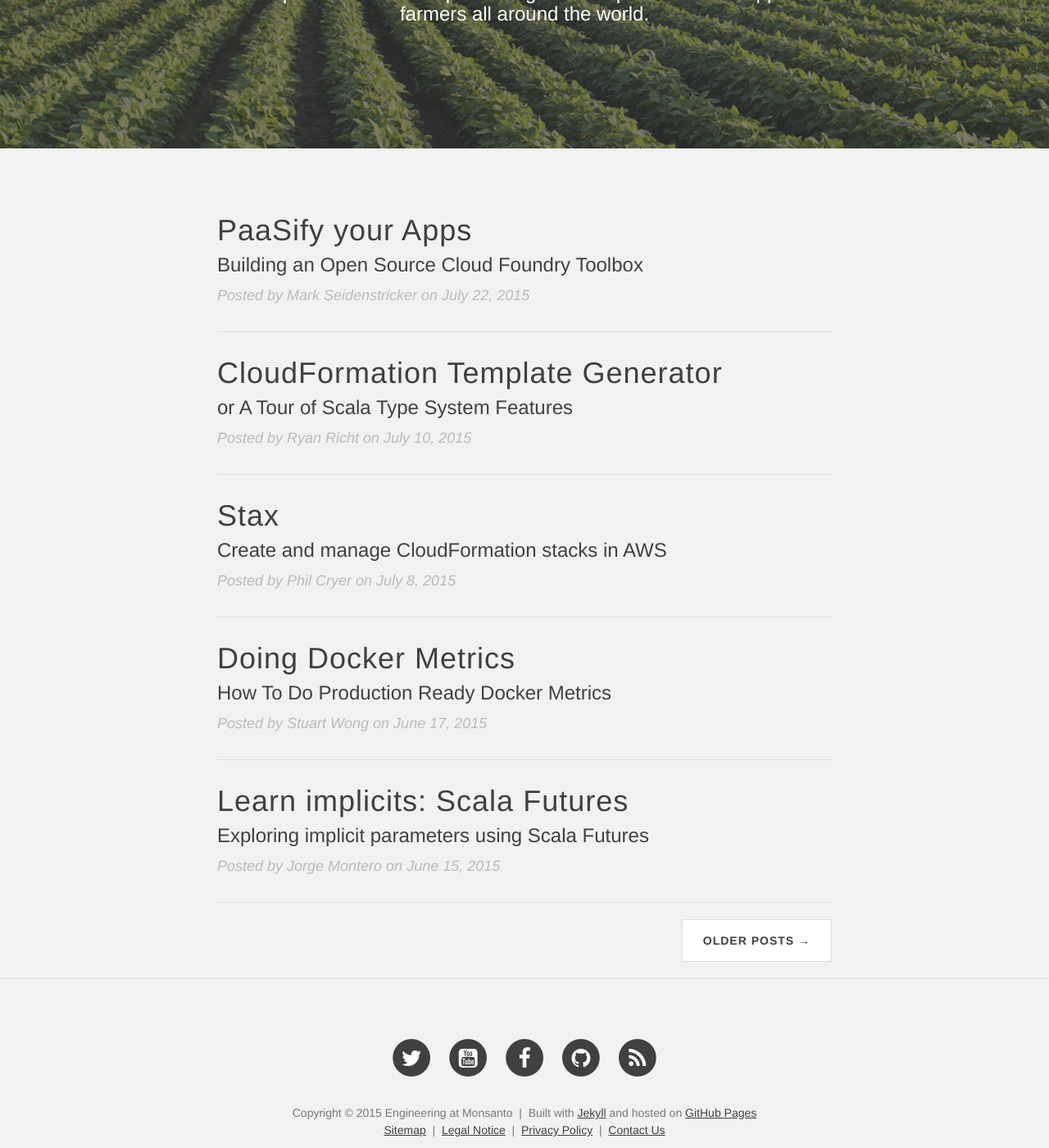
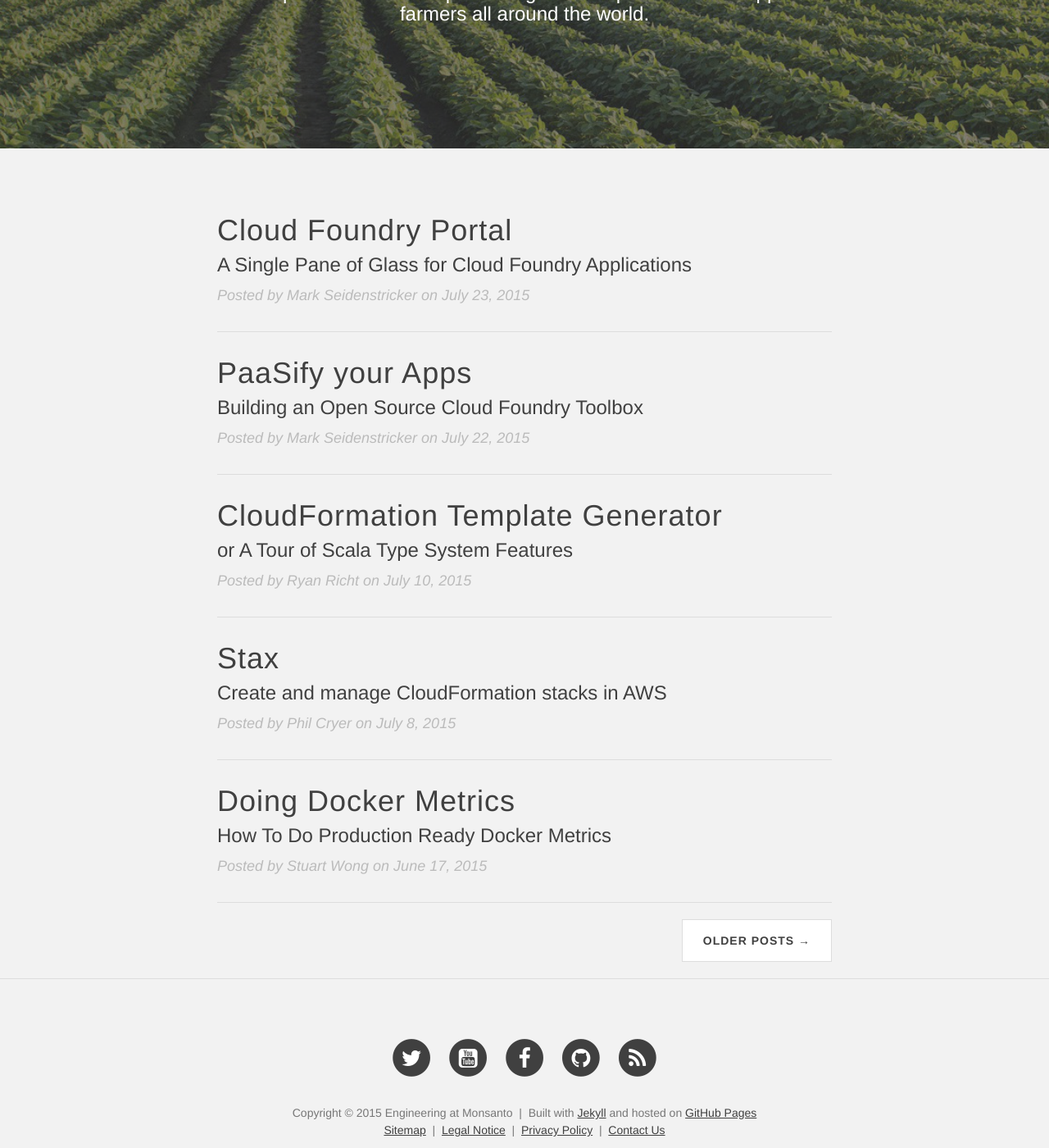
Before and after one commit to timwilliate/engineering-blog, a Jekyll site: the page built from index.html, in a window 1280 px wide and 1400 px high, scrolled down 382 px. Shown: the whole window at 82% size. Built offline with Jekyll 4.4.1, drawn with Linux system fonts in a browser that asks for light colours; nearby versions of some CDN libraries; some web fonts are replaced; Markdown is read by kramdown in place of the engine named in the settings; the list of posts is cut into pages by our own code; some of the changed lines change nothing that is shown.

Commit message:
updated cftoolbox post.  added cfportal post.  updated readme to include instructions for using markdown and running jekyll

```diff
--- a/_posts/2015-07-22-building-an-open-source-cloud-foundry-toolbox.md
+++ b/_posts/2015-07-22-building-an-open-source-cloud-foundry-toolbox.md
@@ -15,3 +15,7 @@
 We've been using Cloud Foundry for over a year now, and the core project is fairly comprehensive with extensions and tooling being contributed by the [community](https://github.com/cloudfoundry-community) on a regular basis.  But there are still a few areas which lack open source solutions to address the capabilities seen in the branded CF offerings.  In addition to using some of the existing community [tools](https://github.com/cloudfoundry-incubator/admin-ui) we've also added a few of our own and we'll be opening the first three projects from this toolbox to the community.
 
 Starting with [CF-Portal](https://github.com/MonsantoCo/cf-portal), we will be doing a multi-part blog post over the coming weeks for each tool corresponding with its public release.  We hope these are useful to others using the platform, and we look forward to feedback and contribution to continue growing the Cloud Foundry community toolbox.
+
+* [CF-Portal](https://github.com/MonsantoCo/cf-portal): A Single Pane of Glass for Cloud Foundry Apps
+* CF-Users: Self Service Team Management for Cloud Foundry
+* CF-Metrics: Open Source Monitoring and Alerting for Cloud Foundry
--- /dev/null
+++ b/_posts/2015-07-23-cf-portal.md
@@ -0,0 +1,37 @@
+---
+layout: post
+title: "Cloud Foundry Portal"
+subtitle: "A Single Pane of Glass for Cloud Foundry Applications"
+header-img: "img/mon-maui.jpg"
+author: Mark Seidenstricker
+githubProfile : "mjseid"
+avatarUrl : "https://avatars2.githubusercontent.com/u/4573660?v=3"
+tags: [open source, cloudfoundry, cf-portal]
+---
+
+The first segment of our open source CF toolbox series introduces [CF-Portal](https://github.com/MonsantoCo/cf-portal), a basic read-only view into your cloud foundry application landscape.  CF-Portal was one of the first applications we made for our CF toolbox, since unlike the branded CF offerings the community project lacks any pre-packaged UI.
+
+## Why not re-use an existing solution?
+There are open source UI's available in the community, most notably the [admin-ui](https://github.com/cloudfoundry-incubator/admin-ui) project which we do utilize for our environments.  But the admin-ui project is truly an admin interface, requiring logins and admin level privileges to interact with the system.  CF-Portal is meant to supplement the admin-ui project by providing an anonymous view into your cloud foundry application landscape for consumption by a novice CF user.
+
+## Does cloud foundry even need a UI?
+The [cf cli](https://github.com/cloudfoundry/cli) is powerful, extensible, and for a large chunk of cf developers it's their sole interaction with the system.  But there are still use cases where having a UI comes in handy. Sometimes we need to expose data which can be accessed by non developers, for example people who don't have an account in CF such as release managers or a level one support agent.  And even with access to the cf cli some tasks such as searching or aggregating output are difficult and would require elevated permissions.
+
+## Design Requirements
+When creating CF-Portal we wanted to fulfill three basic requirements
+
+* Anonymous Access - The portal should be available without requiring user authentication.  Because of this we also must ensure that the application displays only non-sensitive data and has read-only capabilities.
+* Searchable View of the Application Landscape - The portal should allow any user to view how many applications are in any given (cf|org|space) as well as quickly determine which org and space a specific application belongs to.
+* Bare Bones Troubleshooting - The portal should quickly allow users to determine the state of an application such as if it's up or down and how long it's been running.  It should also show basic audit information such as recent application logs and audit events.
+
+## The Result
+The portal has two views, a summary view of all applications deployed to the cloud foundry environment and a detail view for each app showing some basic application specific stats.  The data for the summary view is gathered every 5 minutes and cached locally for best responsiveness.  The top right corner includes a search bar to quickly find the high level details of an application and clicking on any row allows you to drill down to the detail page for that application. If you're used to the cf cli, its similar to what you'd get from running _cf apps_ in every space.
+
+
+![Home Page](/img/cfportal-home.png)
+
+The detail page shows real-time information about the application in question, similar to what you would see by running _cf app <app-name>_.  In addition it collects recent logs and audit events which you might see by issuing a few more cli commands: _cf events <app-name>_ & _cf logs <app-name>_.
+
+![Detail Page](/img/cfportal-detail.png)
+
+If you're using cloud foundry and you have the need for an intuitive UI, please jump over to the project repo and give [CF-Portal](https://github.com/MonsantoCo/cf-portal) a try.  And as always we encourage comments and pull requests to continue making our tools better.
```
Also changed, not shown: README.md, img/cfportal-detail.png (added), img/cfportal-home.png (added).
